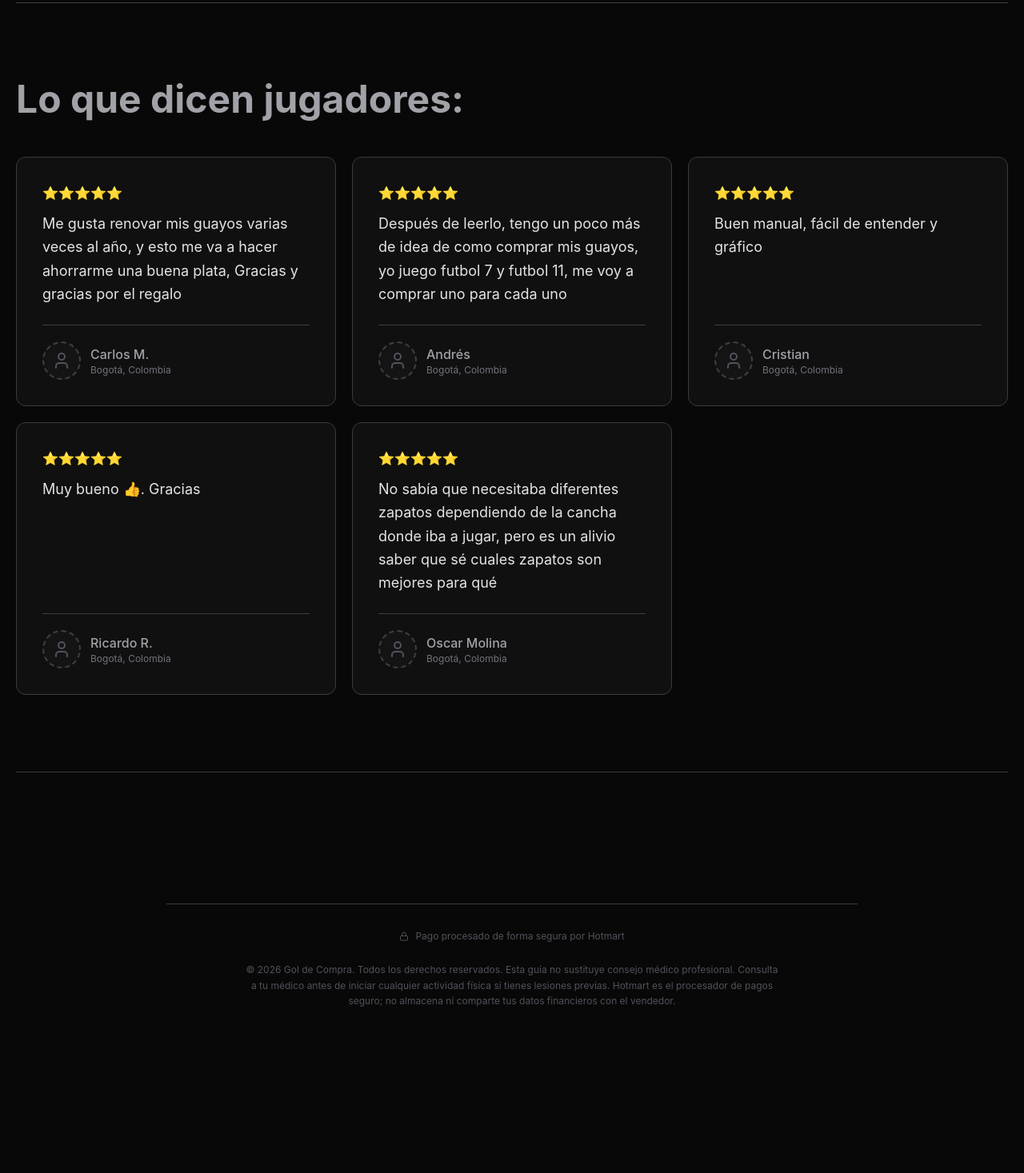
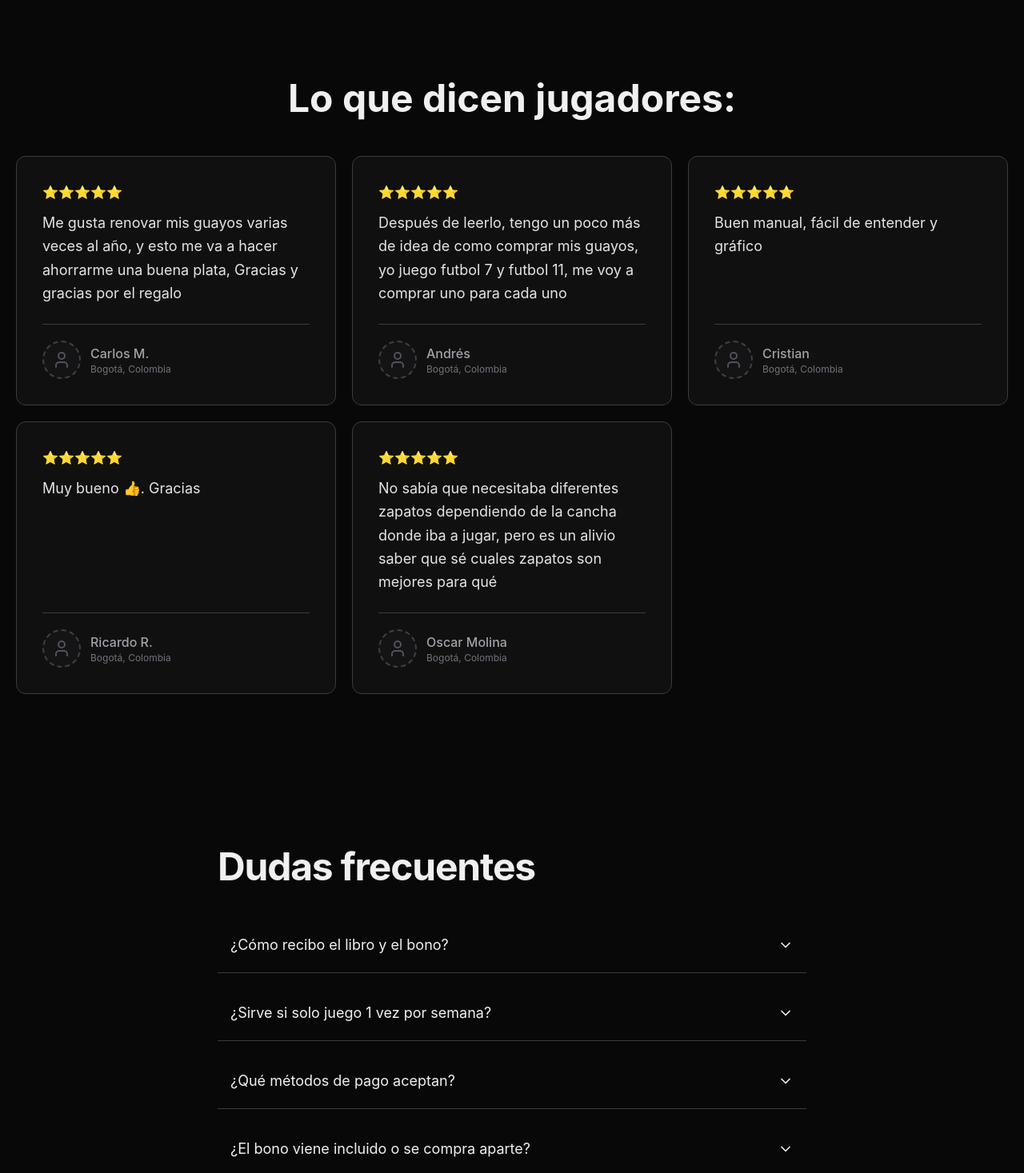
Before and after one commit to crontreras1dev/gol-de-compra, a React (Vite) app: page / in a window 1280 px wide. Shown: the part 1330-2797 px from the top of the page at 80% size. Before the commit the page ends 2672 px from the top, so only its background shows below. Built offline with nearby package versions, Linux system fonts and the light colour scheme.

Commit message:
[CREATE] Faqs components, ui, logic. done

```diff
--- a/src/App.jsx
+++ b/src/App.jsx
@@ -1,9 +1,11 @@
+import { useState, useEffect } from 'react'
 import { Hero } from "./components/Hero";
 import { Solution } from "./components/Solution";
 import { TestimonialCard } from "./components/TestimonialCard";
 import { Layout } from "./layouts/Layout";
 import { Testimonials } from "./components/Testimonials";
 import { testimonials } from "./data/testimonials";
+import { faqs } from './data/faqs';
 
 // src/App.jsx
 // import { useState, useEffect } from 'react'
@@ -13,6 +15,7 @@ import {
   DollarSign, ShieldAlert, ArrowRight, Quote, Timer,
   BookOpen
 } from 'lucide-react'
+import { Faqs } from './components/Faqs';
 
 /* ─────────────────────────────────────────────
    Countdown — empiece en 14:59 como pide el brief
@@ -58,25 +61,25 @@ function Placeholder({ w, h, label, className = '' }) {
 /* ─────────────────────────────────────────────
    FAQ Accordion item
 ───────────────────────────────────────────── */
-// function FAQItem({ q, a, defaultOpen = false }) {
-//   const [open, setOpen] = useState(defaultOpen)
-//   return (
-//     <div className="border-b border-border">
-//       <button
-//         onClick={() => setOpen(o => !o)}
-//         className="w-full flex items-center justify-between py-5 text-left gap-4"
-//       >
-//         <span className="text-base md:text-lg font-medium text-main-text">{q}</span>
-//         <ChevronDown
-//           className={`w-5 h-5 text-zinc-400 shrink-0 transition-transform duration-200 ${open ? 'rotate-180' : ''}`}
-//         />
-//       </button>
-//       <div className={`overflow-hidden transition-all duration-200 ${open ? 'max-h-96 pb-6' : 'max-h-0'}`}>
-//         <p className="text-zinc-400 leading-relaxed">{a}</p>
-//       </div>
-//     </div>
-//   )
-// }
+function FAQItem({ q, a, defaultOpen = false }) {
+  const [open, setOpen] = useState(defaultOpen)
+  return (
+    <div className="border-b border-border">
+      <button
+        onClick={() => setOpen(o => !o)}
+        className="w-full flex items-center justify-between py-5 text-left gap-4"
+      >
+        <span className="text-base md:text-lg font-medium text-main-text">{q}</span>
+        <ChevronDown
+          className={`w-5 h-5 text-zinc-400 shrink-0 transition-transform duration-200 ${open ? 'rotate-180' : ''}`}
+        />
+      </button>
+      <div className={`overflow-hidden transition-all duration-200 ${open ? 'max-h-96 pb-6' : 'max-h-0'}`}>
+        <p className="text-zinc-400 leading-relaxed">{a}</p>
+      </div>
+    </div>
+  )
+}
 
 /* ─────────────────────────────────────────────
    App
@@ -101,6 +104,7 @@ export default function App() {
       <Hero />
       <Solution />
       <Testimonials testimonials={ testimonials } />
+      <Faqs faqs={ faqs } />
     </Layout>
 
     {/* <div className="min-h-screen bg-bg text-main-text font-sans antialiased"> */}
@@ -345,40 +349,6 @@ export default function App() {
         </div>
       </section> */}
 
-      {/* ── FAQ ─────────────────────────────────── */}
-      {/* <section className="border-b border-border py-16 md:py-24">
-        <div className="max-w-3xl mx-auto px-4">
-          <div className="flex items-center gap-3 mb-6">
-            <span className="font-mono text-xs text-zinc-500">07 / Dudas frecuentes</span>
-            <span className="h-px w-12 bg-border"></span>
-          </div>
-
-          <h2 className="font-display text-3xl md:text-4xl font-bold tracking-tight mb-10">
-            Antes de comprar, lee esto.
-          </h2>
-
-          <div>
-            <FAQItem
-              q="¿Cómo recibo el libro y el bono?"
-              a="Acceso inmediato a tu correo en formato PDF interactivo. Después del pago, Hotmart te envía el enlace de descarga en menos de 60 segundos."
-              defaultOpen={true}
-            />
-            <FAQItem
-              q="¿Sirve si solo juego 1 vez por semana?"
-              a="Es donde más sirve: el jugador ocasional tiene mayor riesgo de lesión porque sus articulaciones no están preparadas para impactos esporádicos. La guía está pensada precisamente para ese perfil."
-            />
-            <FAQItem
-              q="¿Qué métodos de pago aceptan?"
-              a="Tarjeta de crédito, débito, PayPal y pago en efectivo según tu país vía Hotmart. El procesamiento es seguro y encriptado."
-            />
-            <FAQItem
-              q="¿El bono viene incluido o se compra aparte?"
-              a="El bono de Calentamiento en 5 Minutos viene incluido sin costo adicional durante la oferta de lanzamiento. Después del lanzamiento se venderá por separado a $15.00 USD."
-            />
-          </div>
-        </div>
-      </section> */}
-
       {/* ── FOOTER ──────────────────────────────── */}
       <footer className="py-16 md:py-20">
         <div className="max-w-4xl mx-auto px-4 text-center">
--- /dev/null
+++ b/src/components/FaqItem.jsx
@@ -0,0 +1,25 @@
+import { useState } from "react";
+import { ChevronDown } from "lucide-react";
+
+export function FaqItem ({ question, answer }) {
+  const [open, setOpen] = useState(false);
+
+  const isOpen = () => setOpen(open => !open);
+
+  return (
+    <div className="border-b border-border">
+      <button
+        onClick={ isOpen }
+        className="w-full flex px-4 items-center justify-between py-5 text-left gap-4 cursor-pointer hover:bg-zinc-900 rounded-lg transition-colors"
+      >
+        <p className="text-base md:text-lg text-stress-text">{ question }</p>
+
+        <ChevronDown className={ `w-5 h-5 shrink-0 text-stress-text transition-transform duration-300 ${ open ? 'rotate-180' : ''}` } />
+      </button>
+
+      <div className={ `overflow-hidden transition-all duration-300 ${ open ? 'max-h96 pb-6' : 'max-h-0' }` }>
+        <p className="leading-relaxed">{ answer }</p>
+      </div>
+    </div>
+  );
+};
--- /dev/null
+++ b/src/components/Faqs.jsx
@@ -0,0 +1,21 @@
+import { FaqItem } from "./FaqItem";
+
+export function Faqs ({ faqs }) {
+  return (
+    <section className="py-16 md:py-24 max-w-3xl mx-auto px-4">
+      <h2 className="text-3xl md:text-4xl lg:text-5xl font-bold tracking-tight mb-10 text-stress-text">Dudas frecuentes</h2>
+
+      <div className="flex flex-col gap-4">
+        {
+          faqs.map((faq, index) => (
+            <FaqItem
+              key={ index }
+              question={ faq.question }
+              answer={ faq.answer }
+            />
+          ))
+        }
+      </div>
+    </section>
+  );
+};
--- a/src/components/Solution.jsx
+++ b/src/components/Solution.jsx
@@ -12,9 +12,9 @@ const characteristics = [
 
 export function Solution () {
   return (
-    <section className="border-b border-border py-16 md:py-24">
+    <section className="py-16 md:py-24">
       <div className="max-w-7xl mx-auto px-4">
-        <h2 className="font-display text-3xl md:text-4xl lg:text-5xl font-bold tracking-tight max-w-3xl mb-12">
+        <h2 className="font-display text-3xl md:text-4xl lg:text-5xl font-bold tracking-tight max-w-3xl mb-12 text-stress-text">
           Te presentamos {' '}
 
           <span className="text-primary italic font-normal">
--- a/src/components/Testimonials.jsx
+++ b/src/components/Testimonials.jsx
@@ -2,8 +2,8 @@ import { TestimonialCard } from "./TestimonialCard";
 
 export function Testimonials ({ testimonials }) {
   return (
-    <section className="border-b border-border py-16 md:py-24">
-      <h2 className="text-3xl md:text-4xl lg:text-5xl font-bold max-w-3xl">Lo que dicen jugadores:</h2>
+    <section className="py-16 md:py-24 flex flex-col items-center">
+      <h2 className="text-3xl md:text-4xl lg:text-5xl font-bold max-w-3xl text-center w-full text-stress-text">Lo que dicen jugadores:</h2>
 
       <div className="mt-12 grid grid-cols-1 md:grid-cols-2 lg:grid-cols-3 gap-5">
         {
--- /dev/null
+++ b/src/data/faqs.js
@@ -0,0 +1,22 @@
+export const faqs = [
+  {
+    question: "¿Cómo recibo el libro y el bono?",
+    answer: "Acceso inmediato a tu correo en formato PDF interactivo. Después del pago, Hotmart te envía el enlace de descarga en menos de 60 segundos."
+  },
+  {
+    question: "¿Sirve si solo juego 1 vez por semana?",
+    answer: "Es donde más sirve: el jugador ocasional tiene mayor riesgo de lesión porque sus articulaciones no están preparadas para impactos esporádicos. La guía está pensada precisamente para ese perfil."
+  },
+  {
+    question: "¿Qué métodos de pago aceptan?",
+    answer: "Tarjeta de crédito, débito, PayPal y pago en efectivo según tu país vía Hotmart. El procesamiento es seguro y encriptado."
+  },
+  {
+    question: "¿El bono viene incluido o se compra aparte?",
+    answer: "El bono de Calentamiento en 5 Minutos viene incluido sin costo adicional."
+  },
+  {
+    question: "¿Dónde encuentro el bono de regalo?",
+    answer: "Al final del E-book vas a encontrar un botón que te dirigirá directamente el bono de regalo."
+  }
+];
```
